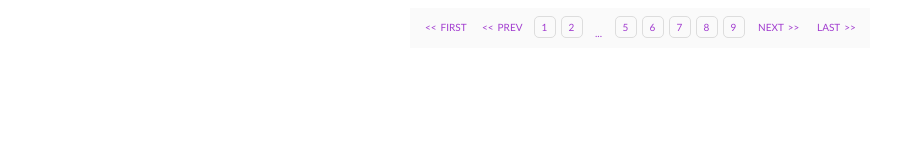
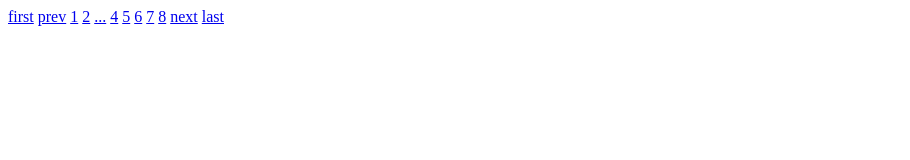
Before and after one commit to maxpalyvoda/maxpalyvoda.github.io, a plain HTML site: page markup/home/lesson4/task3.html in a window 1280 px wide. Shown: the whole page, without its empty margins (0-910 px from the left). Drawn offline with Linux system fonts and the light colour scheme.

Commit message:
Update task3.html

```diff
--- a/markup/home/lesson4/task3.html
+++ b/markup/home/lesson4/task3.html
@@ -6,21 +6,21 @@
 		<link rel='stylesheet' href='task3.css'/>
 	</head>
 	<body>
-		<div class="test">
-    <ul class="pager">
-        <li class="first"><a href="#">first</a></li>
-        <li class="prev"><a href="#">prev</a></li>
-        <li><a href="#">1</a></li>
-        <li><a href="#">2</a></li>
-        <li class="points"><a href="#">...</a></li>
-        <li><a href="#">5</a></li>
-        <li><a href="#">6</a></li>
-        <li><a href="#">7</a></li>
-        <li><a href="#">8</a></li>
-        <li><a href="#">9</a></li>
-        <li class="next"><a href="#">next</a></li>
-        <li class="last"><a href="#">last</a></li>
-    </ul>
+	<div class="container">
+    <div class="pager-board">
+        <a href="#" class="first">first</a>
+        <a href="#" class="prev">prev</a>
+        <a href="#" class="page-number">1</a>
+        <a href="#" class="page-number">2</a>
+        <a href="#" class="page-active">...</a>
+        <a href="#" class="page-number">4</a>
+        <a href="#" class="page-number">5</a>
+        <a href="#" class="page-number">6</a>
+        <a href="#" class="page-number">7</a>
+        <a href="#" class="page-number">8</a>
+        <a href="#" class="next">next</a>
+        <a href="#" class="last">last</a>
+    </div>
 </div>
 	</body>
 </html>
```
